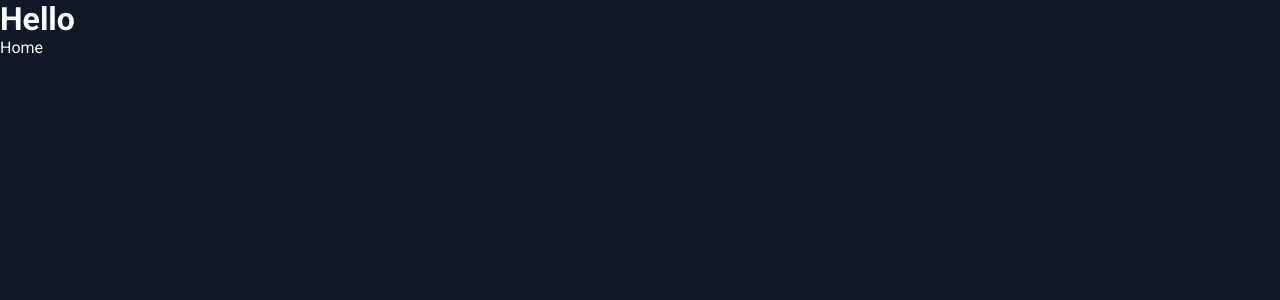
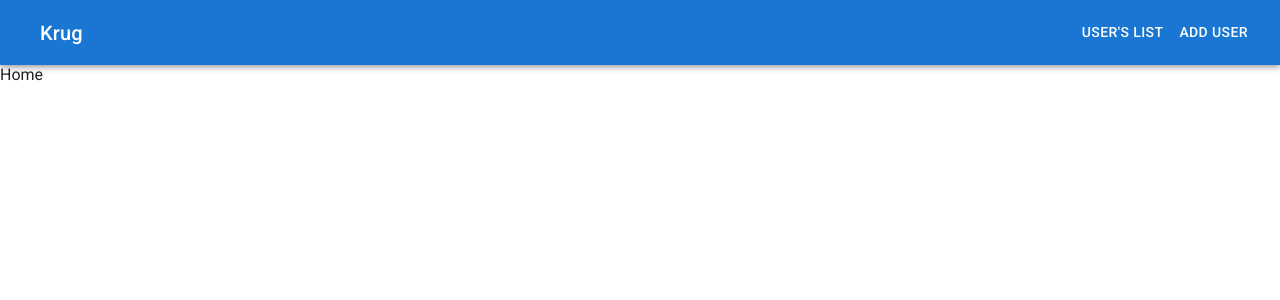
Before and after one commit to amberlynn364/react-ts-redux, a React (Vite) app: page / in a window 1280 px wide. Shown: the top 300 px of the page. Built offline with nearby package versions, Linux system fonts and the light colour scheme.

Commit message:
feat: implement Header

```diff
--- a/package.json
+++ b/package.json
@@ -12,6 +12,7 @@
   "dependencies": {
     "@emotion/react": "^11.11.4",
     "@emotion/styled": "^11.11.5",
+    "@mui/icons-material": "^5.15.18",
     "@mui/material": "^5.15.18",
     "react": "^18.2.0",
     "react-dom": "^18.2.0",
--- /dev/null
+++ b/src/components/Header/Header.tsx
@@ -0,0 +1,45 @@
+import { AppBar, Box, IconButton, Toolbar, Typography } from '@mui/material';
+import MenuIcon from '@mui/icons-material/Menu';
+import { useState } from 'react';
+import HeaderDrawer from './HeaderDrawer';
+import HeaderLinks from './HeaderLinks';
+
+const Header = () => {
+  const [mobileOpen, setMobileOpen] = useState(false);
+  const handleDrawerToggle = () => {
+    setMobileOpen((prevState) => !prevState);
+  };
+  return (
+    <Box sx={{ flexGrow: 1 }}>
+      <AppBar
+        position="static"
+        component="header"
+        sx={{ minHeight: '65px', justifyContent: 'center' }}
+      >
+        <Toolbar>
+          <Typography variant="h6" component="div" sx={{ flexGrow: 1, ml: 2 }}>
+            Krug
+          </Typography>
+          <Box component="nav" sx={{ display: { xs: 'none', sm: 'block' } }}>
+            <HeaderLinks />
+          </Box>
+          <IconButton
+            color="inherit"
+            aria-label="open drawer"
+            edge="start"
+            sx={{ mr: 2, display: { sm: 'none' } }}
+            onClick={handleDrawerToggle}
+          >
+            <MenuIcon />
+          </IconButton>
+          <HeaderDrawer
+            mobileOpen={mobileOpen}
+            handleDrawerToggle={handleDrawerToggle}
+          />
+        </Toolbar>
+      </AppBar>
+    </Box>
+  );
+};
+
+export default Header;
--- /dev/null
+++ b/src/components/Header/HeaderDrawer.tsx
@@ -0,0 +1,52 @@
+import { Box, Divider, Drawer, List, Typography } from '@mui/material';
+import HeaderLinks from './HeaderLinks';
+
+interface HeaderDrawerProps {
+  mobileOpen: boolean;
+  handleDrawerToggle: () => void;
+}
+
+const HeaderDrawer = ({
+  mobileOpen,
+  handleDrawerToggle,
+}: HeaderDrawerProps) => {
+  const drawerWidth = 320;
+
+  const drawer = (
+    <Box onClick={handleDrawerToggle} sx={{ textAlign: 'center' }}>
+      <Typography variant="h6" sx={{ my: 2 }}>
+        Krug
+      </Typography>
+      <Divider />
+      <List
+        sx={{
+          display: 'flex',
+          flexDirection: 'column',
+          alignItems: 'center',
+        }}
+      >
+        <HeaderLinks />
+      </List>
+    </Box>
+  );
+
+  return (
+    <Drawer
+      variant="temporary"
+      anchor="right"
+      open={mobileOpen}
+      onClose={handleDrawerToggle}
+      ModalProps={{
+        keepMounted: true,
+      }}
+      sx={{
+        display: { xs: 'block', sm: 'none' },
+        '& .MuiDrawer-paper': { boxSizing: 'border-box', width: drawerWidth },
+      }}
+    >
+      {drawer}
+    </Drawer>
+  );
+};
+
+export default HeaderDrawer;
--- /dev/null
+++ b/src/components/Header/HeaderLinks.tsx
@@ -0,0 +1,13 @@
+import { Button, Link } from '@mui/material';
+import { Link as RouterLink } from 'react-router-dom';
+import { headerLinks } from '../../lib/data';
+
+const HeaderLinks = () => {
+  return headerLinks.map(({ name, hash }) => (
+    <Link key={name} component={RouterLink} to={hash} color="inherit">
+      <Button color="inherit">{name}</Button>
+    </Link>
+  ));
+};
+
+export default HeaderLinks;
--- a/src/index.css
+++ b/src/index.css
@@ -5,7 +5,7 @@
 }
 
 body {
-  background-color: #111827;
-  color: #f9fafb;
+  background-color: #fff;
+  color: rgba(0, 0, 0, 0.87);
   font-family: Roboto, sans-serif;
 }
--- a/src/layouts/RootLayout.tsx
+++ b/src/layouts/RootLayout.tsx
@@ -1,11 +1,14 @@
 import { Outlet } from 'react-router-dom';
+import Header from '../components/Header/Header';
 
 const RootLayout = () => {
   return (
-    <main>
-      <h1>Hello</h1>
-      <Outlet />
-    </main>
+    <>
+      <Header />
+      <main>
+        <Outlet />
+      </main>
+    </>
   );
 };
 
--- /dev/null
+++ b/src/lib/data.ts
@@ -0,0 +1,12 @@
+import { RouterPaths } from './types';
+
+export const headerLinks = [
+  {
+    name: "User's List",
+    hash: RouterPaths.RootLayout,
+  },
+  {
+    name: 'Add User',
+    hash: RouterPaths.AddUser,
+  },
+] as const;
```
Also changed, not shown: .eslintrc.cjs, 1 other file (tests, documents, lock files or other folders).
